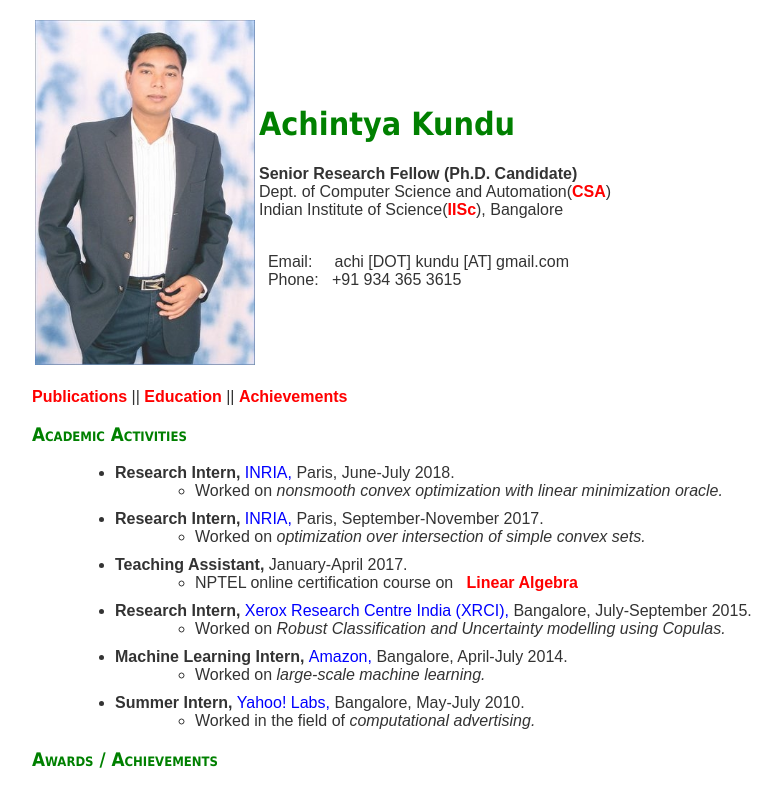
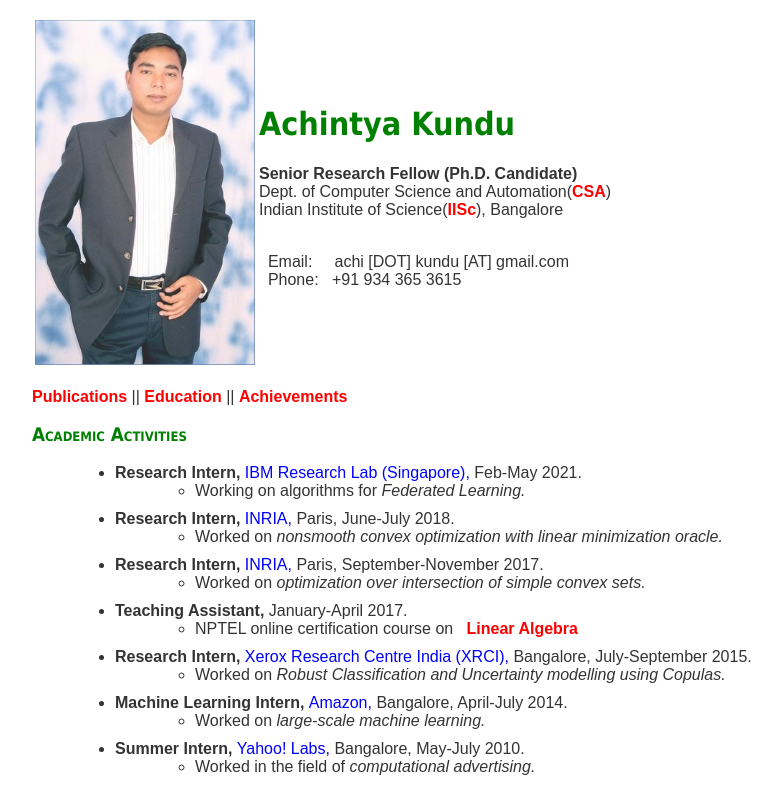
Before and after one commit to achikundu/achikundu.github.io, a plain HTML site: page index.html in a window 1280 px wide. Shown: the top 786 px of the page, without its empty margins (47-829 px from the left). Drawn offline with Linux system fonts and the light colour scheme.

Commit message:
Update index.html

```diff
--- a/index.html
+++ b/index.html
@@ -69,6 +69,8 @@ Dept. of Computer Science and Automation(<a href="http://www.csa.iisc.ac.in/">CS
 
 <dl class="Activities">
 <dd><ul>
+<dt></dt><li> <b> Research Intern, </b> <font color="blue"> IBM Research Lab (Singapore), </font> Feb-May 2021. </li>
+<dd><ul><li>  Working on algorithms for <i> Federated Learning. </i></li> </ul></dd>
 <dt></dt><li> <b> Research Intern, </b> <font color="blue"> INRIA, </font> Paris, June-July 2018. </li>
 <dd><ul><li>  Worked on <i> nonsmooth convex optimization with linear minimization oracle. </i></li> </ul></dd>
 <dt></dt><li> <b> Research Intern, </b> <font color="blue"> INRIA, </font> Paris, September-November 2017. </li>
```
